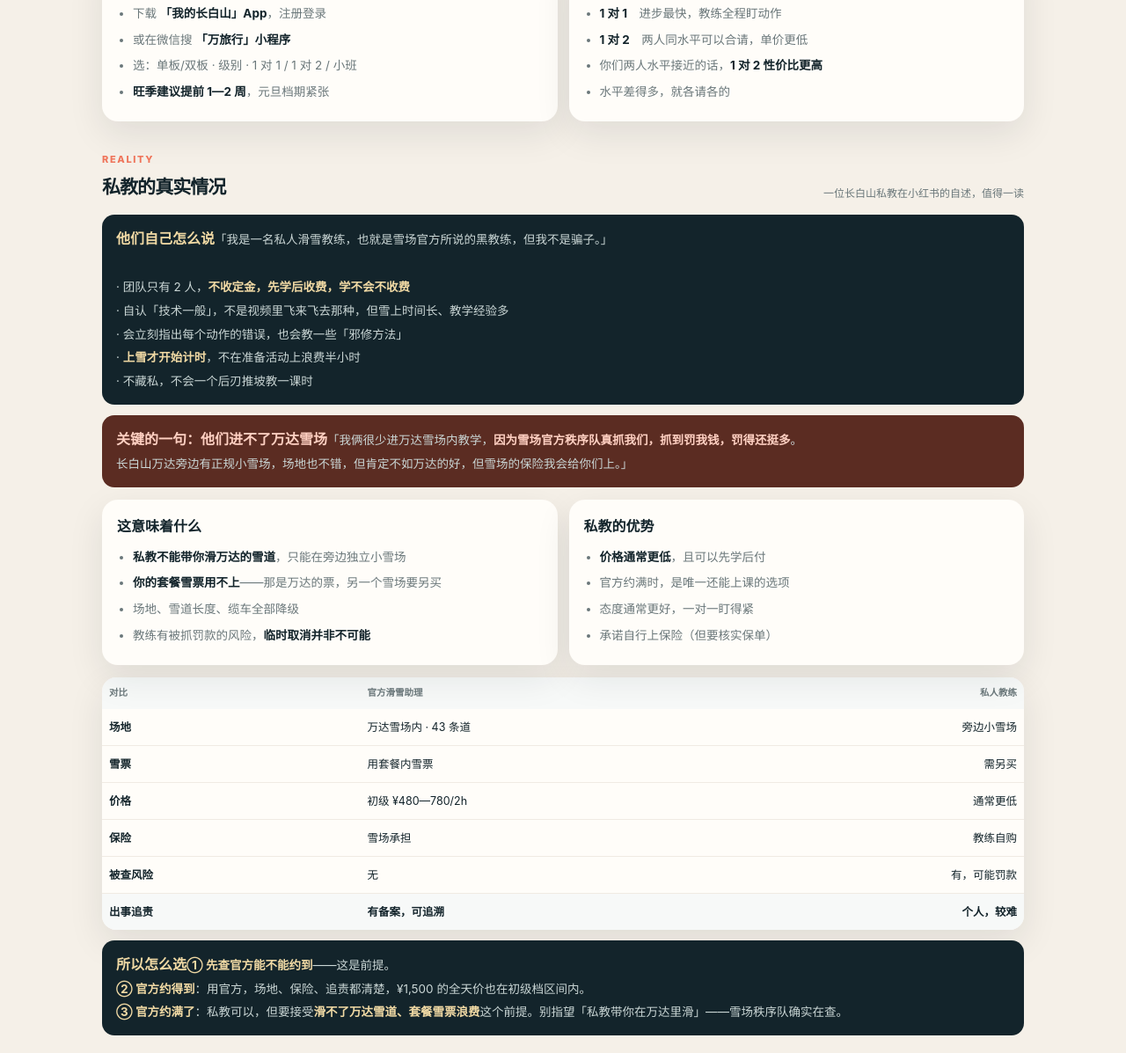
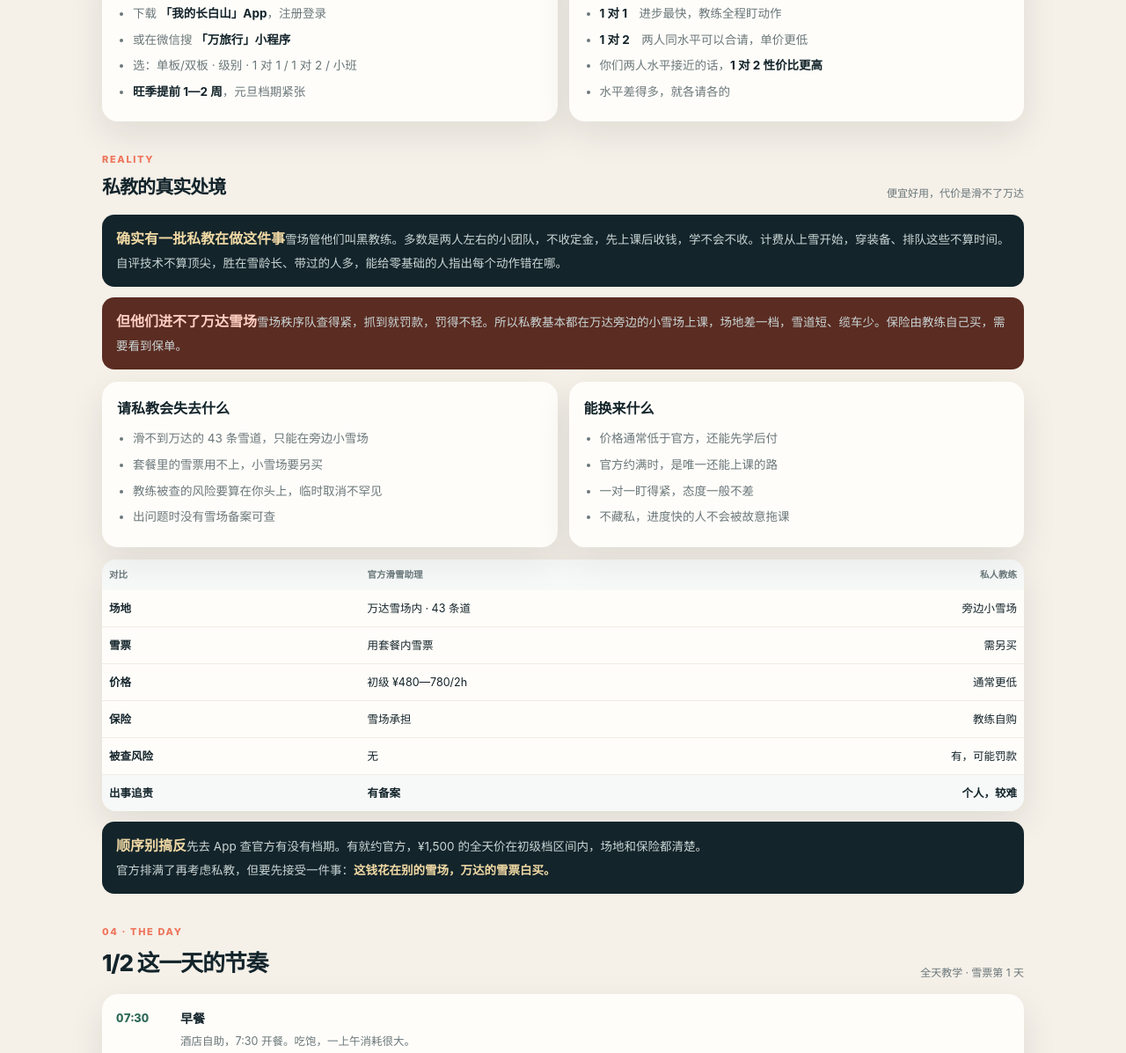
Before and after one commit to BetaTheta66/yanji-baishan, a plain HTML site: page ski.html in a window 1280 px wide. Shown: the part 2463-3660 px from the top of the page at 88% size. Drawn offline with Linux system fonts and the light colour scheme.

Commit message:
文案口语化 ski.html

```diff
--- a/ski.html
+++ b/ski.html
@@ -184,7 +184,7 @@ section{scroll-margin-top:66px;margin:34px 0}
       <li><b>魔毯区 ×2</b>　零基础专用，坡度约 5—8°，全程魔毯传送</li>
       <li><b>绿道</b>　初级，宽、缓，适合第一次上道</li>
       <li><b>蓝道</b>　中级，需要能连续转弯</li>
-      <li><b>黑道</b>　高级，含 FIS 认证赛道，需有基础</li>
+      <li><b>黑道</b>　高级，含 FIS 认证赛道，得有基础</li>
     </ul></div>
     <div class="card"><h4>索道</h4><ul>
       <li><b>轿厢索道 1 条</b>　直达山顶，黑道入口</li>
@@ -237,7 +237,7 @@ section{scroll-margin-top:66px;margin:34px 0}
       <li>下载 <b>「我的长白山」App</b>，注册登录</li>
       <li>或在微信搜 <b>「万旅行」小程序</b></li>
       <li>选：单板/双板 · 级别 · 1 对 1 / 1 对 2 / 小班</li>
-      <li><b>旺季建议提前 1—2 周</b>，元旦档期紧张</li>
+      <li><b>旺季提前 1—2 周</b>，元旦档期紧张</li>
     </ul></div>
     <div class="card"><h4>1 对 1 还是 1 对 2</h4><ul>
       <li><b>1 对 1</b>　进步最快，教练全程盯动作</li>
@@ -249,25 +249,25 @@ section{scroll-margin-top:66px;margin:34px 0}
 </section>
 
 
-  <div class="sh" style="margin-top:26px"><div><div class="label">REALITY</div><h2 style="font-size:21px">私教的真实情况</h2></div>
-    <p>一位长白山私教在小红书的自述，值得一读</p></div>
+  <div class="sh" style="margin-top:26px"><div><div class="label">REALITY</div><h2 style="font-size:21px">私教的真实处境</h2></div>
+    <p>便宜好用，代价是滑不了万达</p></div>
 
-  <div class="tip"><b>他们自己怎么说</b><span>「我是一名私人滑雪教练，也就是雪场官方所说的黑教练，但我不是骗子。」<br><br>· 团队只有 2 人，<b>不收定金，先学后收费，学不会不收费</b><br>· 自认「技术一般」，不是视频里飞来飞去那种，但雪上时间长、教学经验多<br>· 会立刻指出每个动作的错误，也会教一些「邪修方法」<br>· <b>上雪才开始计时</b>，不在准备活动上浪费半小时<br>· 不藏私，不会一个后刃推坡教一课时</span></div>
+  <div class="tip"><b>确实有一批私教在做这件事</b><span>雪场管他们叫黑教练。多数是两人左右的小团队，不收定金，先上课后收钱，学不会不收。计费从上雪开始，穿装备、排队这些不算时间。自评技术不算顶尖，胜在雪龄长、带过的人多，能给零基础的人指出每个动作错在哪。</span></div>
 
-  <div class="tip warn" style="margin-top:12px"><b>关键的一句：他们进不了万达雪场</b><span>「我俩很少进万达雪场内教学，<b>因为雪场官方秩序队真抓我们，抓到罚我钱，罚得还挺多</b>。<br>长白山万达旁边有正规小雪场，场地也不错，但肯定不如万达的好，但雪场的保险我会给你们上。」</span></div>
+  <div class="tip warn" style="margin-top:12px"><b>但他们进不了万达雪场</b><span>雪场秩序队查得紧，抓到就罚款，罚得不轻。所以私教基本都在万达旁边的小雪场上课，场地差一档，雪道短、缆车少。保险由教练自己买，需要看到保单。</span></div>
 
   <div class="grid2" style="margin-top:14px">
-    <div class="card"><h4>这意味着什么</h4><ul>
-      <li><b>私教不能带你滑万达的雪道</b>，只能在旁边独立小雪场</li>
-      <li><b>你的套餐雪票用不上</b>——那是万达的票，另一个雪场要另买</li>
-      <li>场地、雪道长度、缆车全部降级</li>
-      <li>教练有被抓罚款的风险，<b>临时取消并非不可能</b></li>
+    <div class="card"><h4>请私教会失去什么</h4><ul>
+      <li>滑不到万达的 43 条雪道，只能在旁边小雪场</li>
+      <li>套餐里的雪票用不上，小雪场要另买</li>
+      <li>教练被查的风险要算在你头上，临时取消不罕见</li>
+      <li>出问题时没有雪场备案可查</li>
     </ul></div>
-    <div class="card"><h4>私教的优势</h4><ul>
-      <li><b>价格通常更低</b>，且可以先学后付</li>
-      <li>官方约满时，是唯一还能上课的选项</li>
-      <li>态度通常更好，一对一盯得紧</li>
-      <li>承诺自行上保险（但要核实保单）</li>
+    <div class="card"><h4>能换来什么</h4><ul>
+      <li>价格通常低于官方，还能先学后付</li>
+      <li>官方约满时，是唯一还能上课的路</li>
+      <li>一对一盯得紧，态度一般不差</li>
+      <li>不藏私，进度快的人不会被故意拖课</li>
     </ul></div>
   </div>
 
@@ -279,10 +279,10 @@ section{scroll-margin-top:66px;margin:34px 0}
     <tr><td><b>价格</b></td><td>初级 ¥480—780/2h</td><td class="num">通常更低</td></tr>
     <tr><td><b>保险</b></td><td>雪场承担</td><td class="num">教练自购</td></tr>
     <tr><td><b>被查风险</b></td><td>无</td><td class="num">有，可能罚款</td></tr>
-    <tr><td><b>出事追责</b></td><td>有备案，可追溯</td><td class="num">个人，较难</td></tr>
+    <tr><td><b>出事追责</b></td><td>有备案</td><td class="num">个人，较难</td></tr>
   </table></div>
 
-  <div class="tip gold" style="margin-top:12px"><b>所以怎么选</b><span><b>① 先查官方能不能约到</b>——这是前提。<br><b>② 官方约得到</b>：用官方，场地、保险、追责都清楚，¥1,500 的全天价也在初级档区间内。<br><b>③ 官方约满了</b>：私教可以，但要接受<b>滑不了万达雪道、套餐雪票浪费</b>这个前提。别指望「私教带你在万达里滑」——雪场秩序队确实在查。</span></div>
+  <div class="tip gold" style="margin-top:12px"><b>顺序别搞反</b><span>先去 App 查官方有没有档期。有就约官方，¥1,500 的全天价在初级档区间内，场地和保险都清楚。<br>官方排满了再考虑私教，但要先接受一件事：<b>这钱花在别的雪场，万达的雪票白买。</b></span></div>
 
 <section id="day">
   <div class="sh"><div><div class="label">04 · THE DAY</div><h2>1/2 这一天的节奏</h2></div>
```
